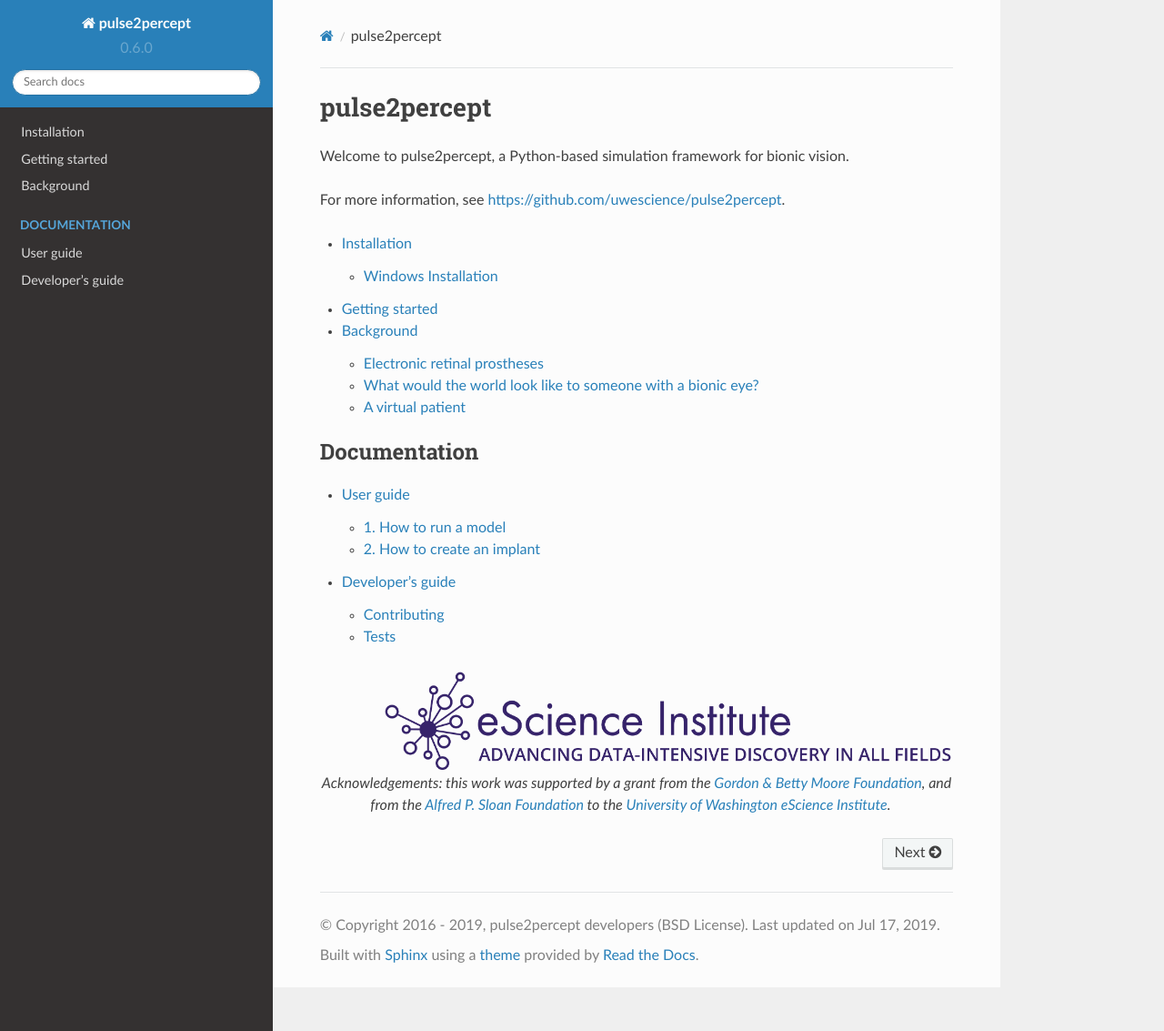
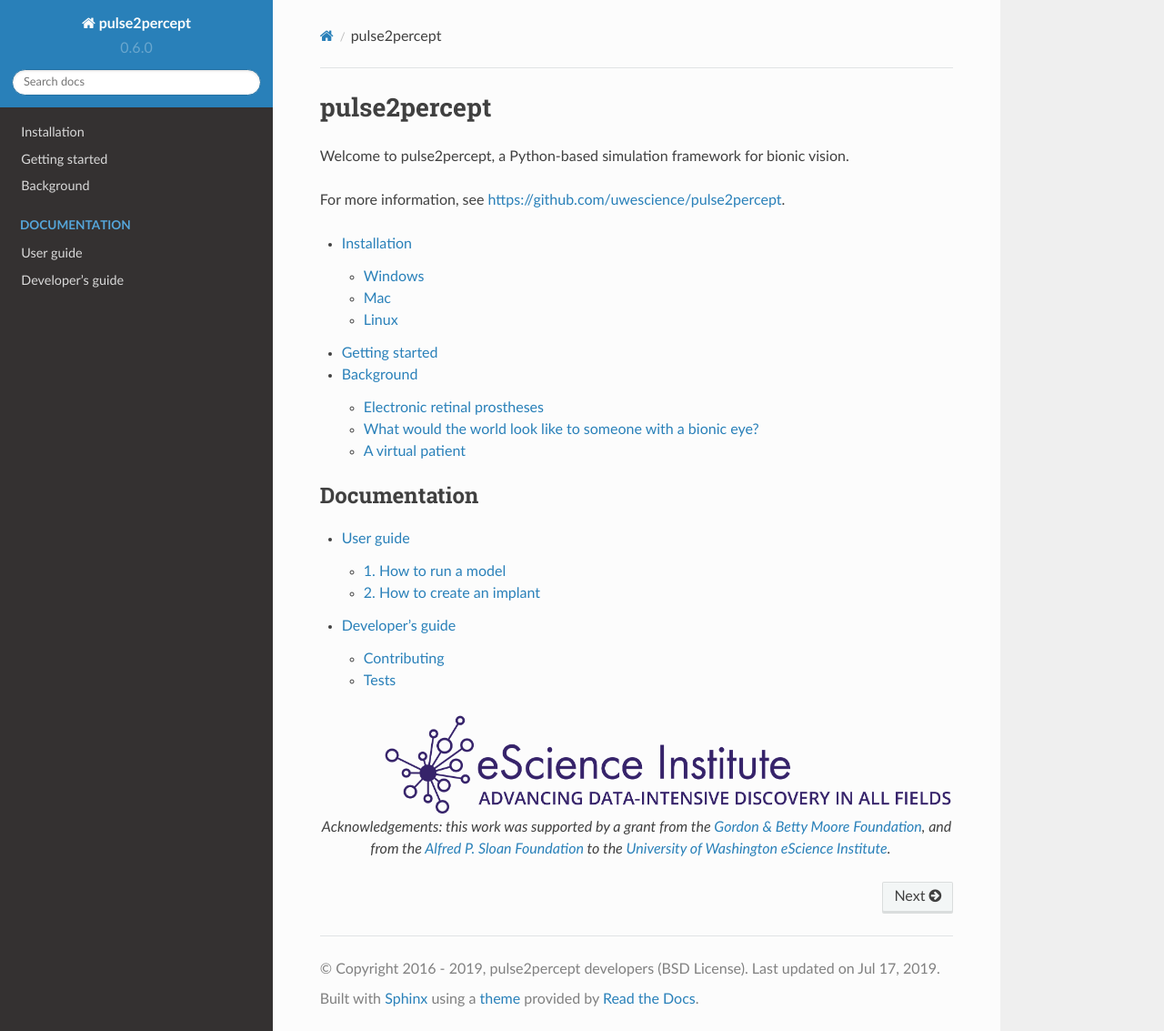
Before and after one commit to pulse2percept/pulse2percept, a Sphinx documentation site: the page built from doc/index.rst, in a window 1280 px wide and 1133 px high. Shown: the whole window at 91% size. Built offline with Sphinx 7.4.7 and the Read the Docs theme 2.0.0, drawn with Linux system fonts in a browser that asks for light colours; pages that are not in the unit, such as notebooks, are missing from menus.

Commit message:
Windows Installation documentation

```diff
--- a/doc/installation.rst
+++ b/doc/installation.rst
@@ -1,48 +1,67 @@
 Installation
 ============
 
-********************
-Windows Installation
-********************
+*******
+Windows
+*******
 
 Pre-Installations
 #################
--use either conda or pip, but not both, to download things.
+* use **either** conda **or** pip to download
 
 Anaconda
-*********************`<http://www.python.org/>`_
-download anaconda ('Anaconda <https://www.anaconda.com/distribution/>'_)
-Check if it is downloaded: look in folder that you installed it in. Run conda --version.
-Check which version of Python your machine defaults to with python --version, and if it is not >= 3.4,
-go to system properties -> environment variables -> Path (under System variables) -> add a path to the
-desired Python version (this requies you to have a viable python version downloaded).
+*********************
+http://www.python.org/
+
+download anaconda: https://www.anaconda.com/distribution/
+
+check if it is downloaded: look in the folder that you installed it in
+
+run conda --version
+
+check which version of Python your machine defaults to with ''python --version'', and if it is not >= 3.4, go to system properties -> environment variables -> Path (under System variables) -> add a path to the desired Python version (this requies you to have a viable python version downloaded)
 
 Numpy
 *********************
-install numpy (pip/conda install numpy)
-Check version / if it is on your machine: python -c "import numpy; print(numpy.__version__)" to see
-that it is installed.
+install numpy: ``pip/conda install numpy``
+
+check version / if it is on your machine: ``python -c "import numpy; print(numpy.__version__)"`` to see that it is installed
 
 Cython
 *********************
-download cython (' Cython <https://github.com/cython/cython/wiki/InstallingOnWindows>'_) ensure that you also install
-a C compiler, which is linked under the heading 'Using Anaconda').
+download cython: <https://github.com/cython/cython/wiki/InstallingOnWindows>
+
+ensure that you also install a C compiler, which is linked under the heading 'Using Anaconda'
 
 VS 2019
 *********************
 download visual studio 2019 (make sure you get the build tools. Desktop development with C++ should work)
 
 Recommended: Install make
+
 * Go to ezwinports: 'make <https://sourceforge.net/projects/ezwinports/files/>'_
+
 * Download make-4.1-2-without-guile-w32-bin.zip (get the version without guile)
+
 * Extract zip
+
 * Now you can install pulse2percept by typing make instead of the python setup.py stuff!
 
 Installation
 ############
 
-(pip /conda) install pulse2percept
+``(pip /conda) install pulse2percept``
 
-git clone https://github.com/uwescience/pulse2percept.git
-cd pulse2percept
-python setup.py install (otherwise use make)
+``git clone https://github.com/uwescience/pulse2percept.git``
+
+``cd pulse2percept``
+
+``python setup.py install`` (otherwise use make)
+
+***
+Mac
+***
+
+*****
+Linux
+*****
```
